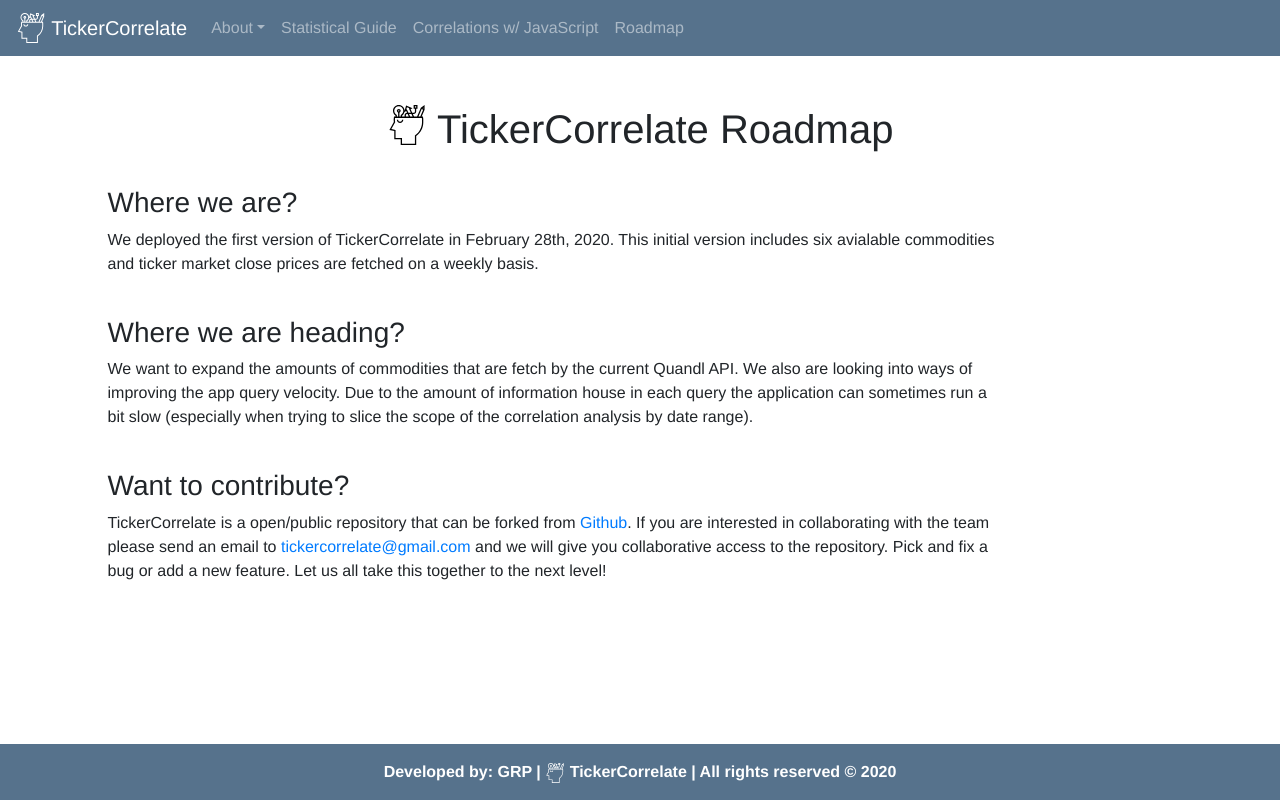
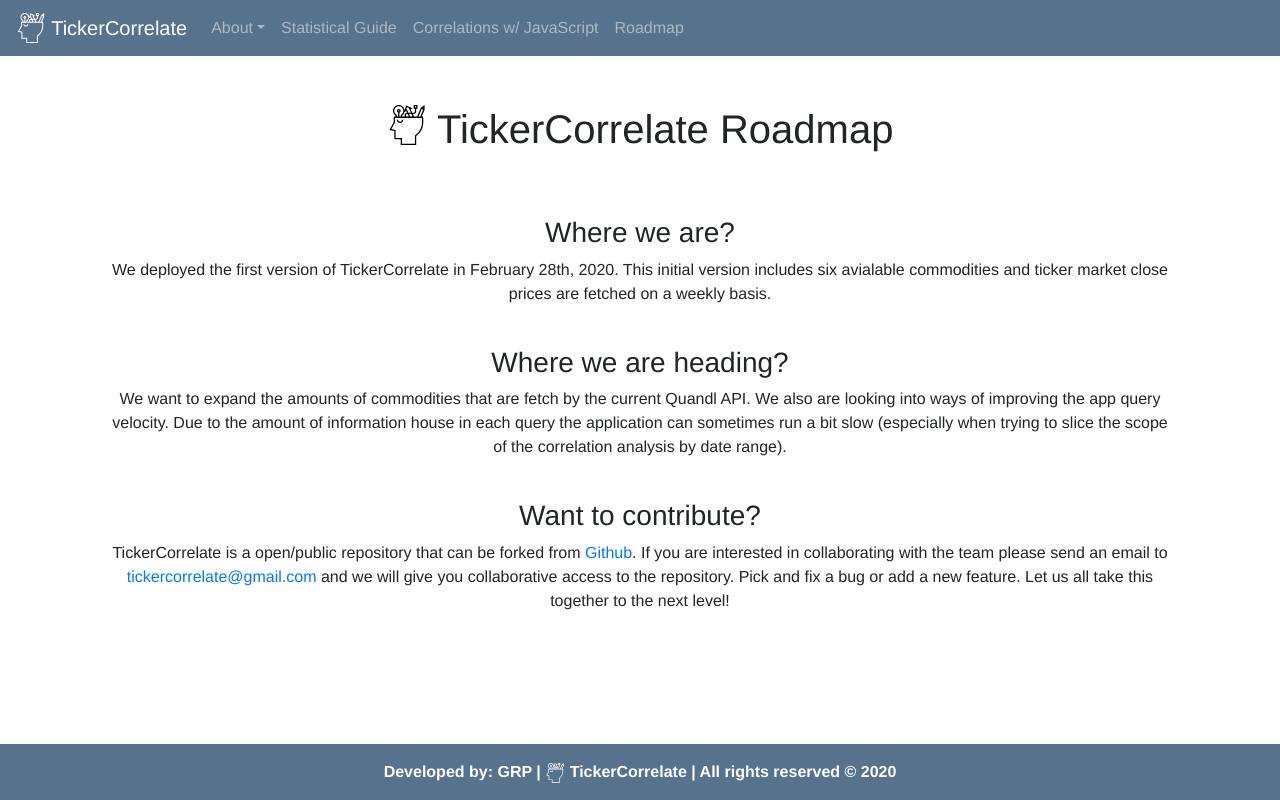
Before and after one commit to grpecunia/tickercorrelate, a React (Create React App) app: page /Roadmap in a window 1280 px wide. Built offline with nearby package versions, Linux system fonts and the light colour scheme; no server answers.

Commit message:
changes to meta tags

```diff
--- a/public/index.html
+++ b/public/index.html
@@ -10,12 +10,21 @@
       content="TickerCorrelate - Correlate Stock Market information with Commodity Prices"
     />
     <link rel="apple-touch-icon" href="%PUBLIC_URL%/logo.png"/>
-    <title>TickerCorrelate App</title>
+    <title>TickerCorrelate</title>
     <meta property="og:url" content="$OG_URL"/>
     <meta property="og:type" content="$OG_TYPE"/>
     <meta property="og:title" content="$OG_TITLE"/>
     <meta property="og:description" content="$OG_DESCRIPTION"/>
     <meta property="og:image" content="$OG_IMAGE"/>
+    <!-- Global site tag (gtag.js) - Google Analytics -->
+    <script async src="https://www.googletagmanager.com/gtag/js?id=UA-159549793-1"></script>
+    <script>
+      window.dataLayer = window.dataLayer || [];
+      function gtag() { dataLayer.push(arguments); }
+      gtag('js', new Date());
+
+      gtag('config', 'UA-159549793-1');
+    </script>
 
     <!--
       manifest.json provides metadata used when your web app is installed on a
--- a/src/CorrelationsJS.jsx
+++ b/src/CorrelationsJS.jsx
@@ -5,7 +5,7 @@
     render() {
         return (
           <React.Fragment>
-            <div className="container" style={{ paddingBottom: "50px" }}>
+            <div className="container" style={{ paddingBottom: "70px" }}>
               <div className="row home">
                 <div className="col-lg-10 offset-1">
                   <h1>Correlating with JavaScript</h1>
--- a/src/Roadmap.jsx
+++ b/src/Roadmap.jsx
@@ -16,8 +16,8 @@
               />{" "}
               TickerCorrelate Roadmap
             </h1>
-            <div className="container row" style={{ textAlign: "left" }}>
-              <div className="col-lg-10 offset-lg-1 col-md-10 offset-md-1 col-sm-10 offset-sm-1">
+            <div className="row home">
+              <div className="col-lg-10 offset-lg-1 col-md-1 offset-md-1 col-sm-10 offset-sm-1">
                 <h3>Where we are?</h3>
                 <p>
                   We deployed the first version of TickerCorrelate in February
```
